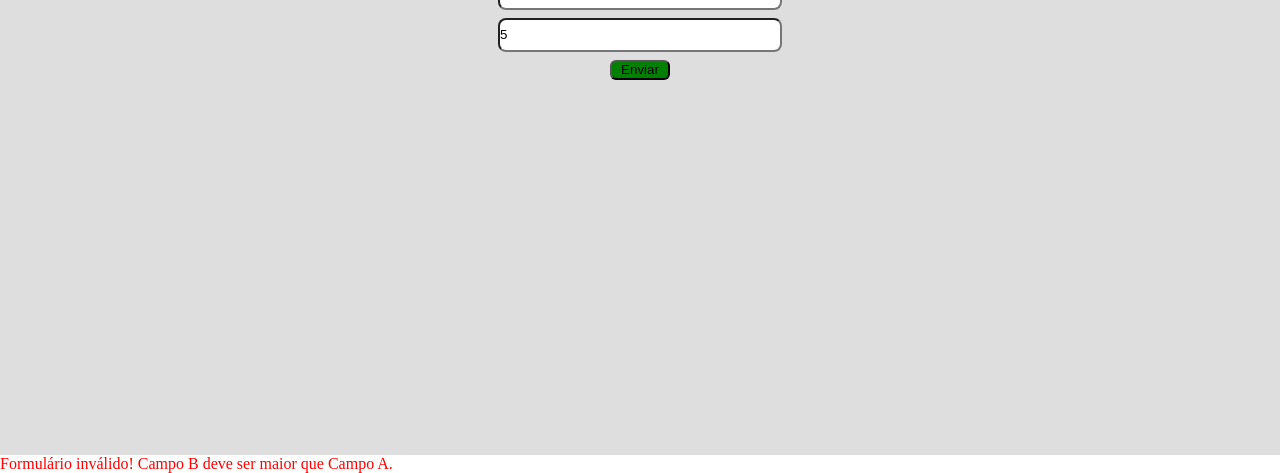
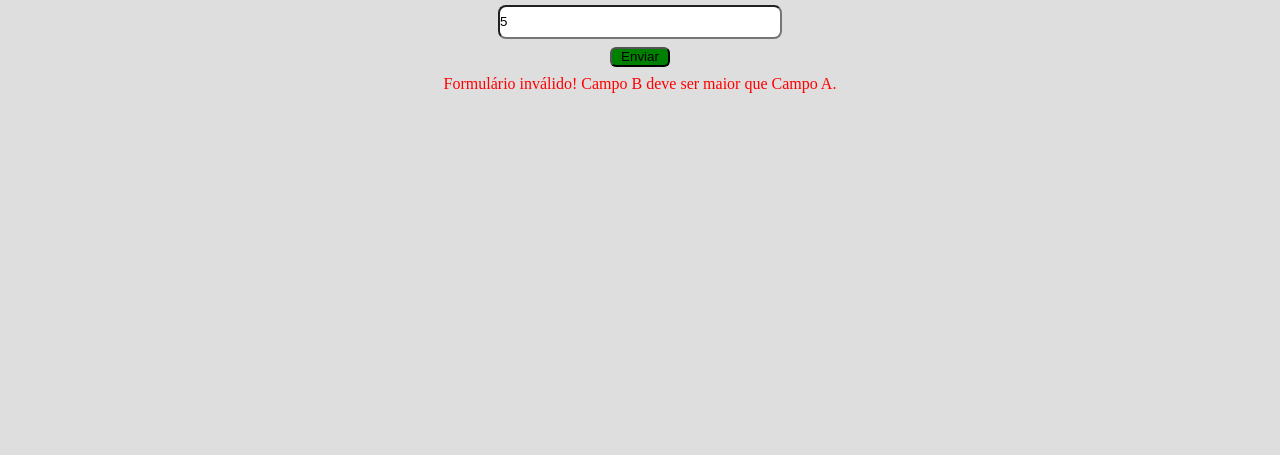
Before and after one commit to Lucasfront98/treino_html_js, a plain HTML site: page index.html in a window 1280 px wide. Both pictures are taken after typing "5", "5" into the empty fields and a click on the button "Enviar". Shown: the part 445-918 px from the top of the page. Drawn offline with Linux system fonts and the light colour scheme.

Commit message:
treinando
concluindo

```diff
--- a/index.html
+++ b/index.html
@@ -15,6 +15,7 @@
         <input type="number" id="campoB" name="campoB" placeholder="campo B" required>
 
         <button type="submit">Enviar</button>
+        <div id="mensagem"></div>
     </form>
 
     <div id="mensagem"></div>
--- a/main.js
+++ b/main.js
@@ -14,9 +14,12 @@ document.getElementById("container").addEventListener("submit", function(event)
 
         mensagem.textContent = "Formulário válido! Campo B é maior que Campo A.";
         mensagem.style.color = "black";
+        mensagem.style.marginTop = "8px";
+
     } else {
 
         mensagem.textContent = "Formulário inválido! Campo B deve ser maior que Campo A.";
         mensagem.style.color = "red";
+        mensagem.style.marginTop = "8px";
     }
     });
```
Also changed, not shown: main.css (line endings or trailing spaces).
